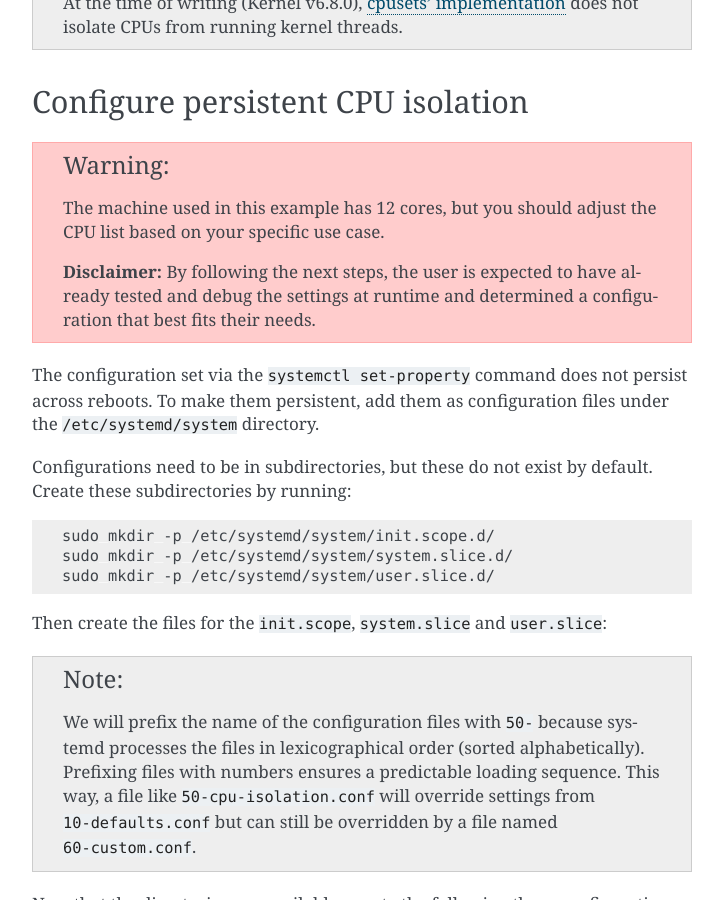
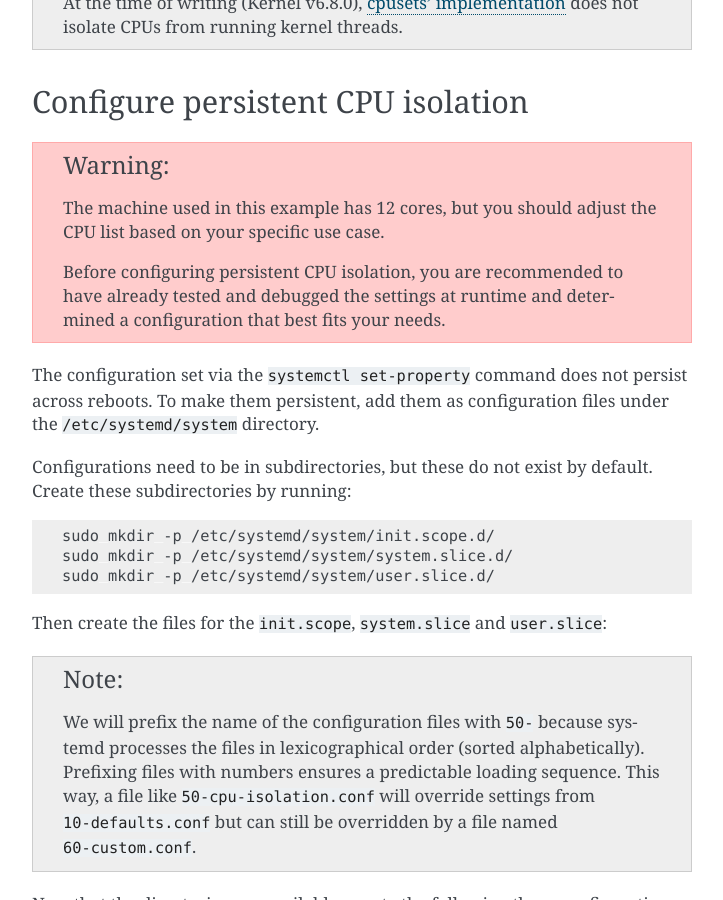
Before and after one commit to canonical/real-time-ubuntu-docs, a Sphinx documentation site: the page built from docs/how-to/using-cpusets.md, in a window 1280 px wide and 900 px high, scrolled down 2971 px. Shown: the whole window, without its empty margins (388-1111 px from the left). Built offline with Sphinx 7.4.7, drawn with Linux system fonts in a browser that asks for light colours.

Commit message:
refact: talking to the user, not about the user.
Co-authored-by: AnneCYH <anne.chew@canonical.com>
Signed-off-by: Lincoln Wallace <lincoln.wallace@canonical.com>

````diff
--- a/docs/how-to/using-cpusets.md
+++ b/docs/how-to/using-cpusets.md
@@ -142,7 +142,7 @@ At the time of writing (Kernel v6.8.0), [cpusets' implementation][kcommit_cpuset
 ```{warning}
 The machine used in this example has 12 cores, but you should adjust the CPU list based on your specific use case.
 
-**Disclaimer:** By following the next steps, the user is expected to have already tested and debug the settings at runtime and determined a configuration that best fits their needs.
+Before configuring persistent CPU isolation, you are recommended to have already tested and debugged the settings at runtime and determined a configuration that best fits your needs.
 ```
 
 The configuration set via the `systemctl set-property` command does not persist across reboots.
````
